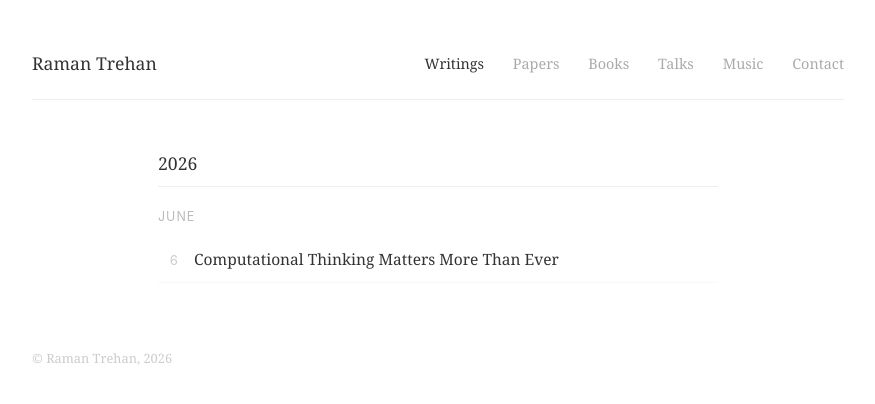
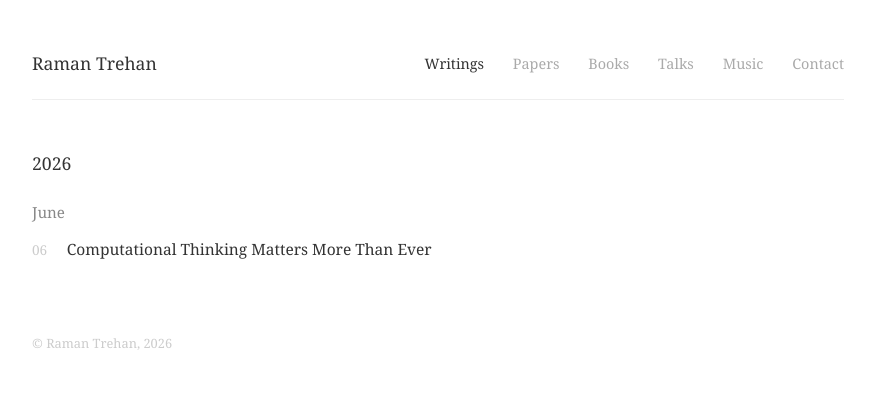
Before and after one commit to ramandeeptrehan/ramandeeptrehan.github.io, a Jekyll site: the page built from writings/index.html, in a window 1280 px wide. Shown: the top 404 px of the page, without its empty margins (202-1077 px from the left). Built offline with Jekyll 4.4.1, drawn with Linux system fonts in a browser that asks for light colours.

Commit message:
Match Zenhabits archives style exactly

```diff
--- a/assets/css/style.css
+++ b/assets/css/style.css
@@ -257,69 +257,52 @@ article h2 {
   color: #555;
 }
 
-/* Writings list */
-.writings-list {
+/* Writings archive */
+.writings-archive {
   max-width: 560px;
-  margin: 0 auto;
 }
 
-.writings-year {
-  margin-bottom: 2.5rem;
-}
-
-.year-heading {
+.archive-year {
   font-size: 1.1rem;
   font-weight: normal;
   color: #333;
-  margin-bottom: 1.2rem;
-  border-bottom: 1px solid #eee;
-  padding-bottom: 0.4rem;
+  margin: 2rem 0 0.5rem;
 }
 
-.writings-month {
-  margin-bottom: 1.5rem;
+.archive-month {
+  font-size: 0.95rem;
+  font-weight: normal;
+  color: #888;
+  margin: 1.2rem 0 0.4rem;
 }
 
-.month-heading {
-  font-size: 0.78rem;
-  font-weight: normal;
-  text-transform: uppercase;
-  letter-spacing: 0.08em;
-  color: #bbb;
-  margin-bottom: 0.6rem;
-  font-family: -apple-system, BlinkMacSystemFont, sans-serif;
-}
-
-.writings-list ul {
+.archive-posts {
   list-style: none;
   padding: 0;
   margin: 0;
 }
 
-.writings-list li {
+.archive-posts li {
   display: flex;
   align-items: baseline;
-  gap: 1rem;
-  padding: 0.5rem 0;
-  border-bottom: 1px solid #f8f8f8;
+  gap: 0.8rem;
+  padding: 0.25rem 0;
 }
 
-.day {
-  font-size: 0.82rem;
+.archive-day {
+  font-size: 0.85rem;
   color: #ccc;
-  min-width: 20px;
-  text-align: right;
-  font-family: -apple-system, BlinkMacSystemFont, sans-serif;
+  min-width: 22px;
 }
 
-.writings-list li a {
+.archive-posts a {
   color: #333;
   text-decoration: none;
   font-size: 0.97rem;
 }
 
-.writings-list li a:hover {
-  color: #5572a8;
+.archive-posts a:hover {
+  text-decoration: underline;
 }
 
 /* Contact */
--- a/writings/index.html
+++ b/writings/index.html
@@ -4,25 +4,22 @@ layout: default
 
 {% assign postsByYear = site.posts | group_by_exp: "post", "post.date | date: '%Y'" %}
 
-<div class="writings-list">
+<div class="writings-archive">
   {% for year in postsByYear %}
-  <div class="writings-year">
-    <h3 class="year-heading">{{ year.name }}</h3>
+  <h3 class="archive-year">{{ year.name }}</h3>
 
   {% assign postsByMonth = year.items | group_by_exp: "post", "post.date | date: '%B'" %}
   {% for month in postsByMonth %}
-    <div class="writings-month">
-      <h4 class="month-heading">{{ month.name }}</h4>
-      <ul>
+  <h4 class="archive-month">{{ month.name }}</h4>
+  <ul class="archive-posts">
     {% for post in month.items %}
     <li>
-          <span class="day">{{ post.date | date: "%-d" }}</span>
+      <span class="archive-day">{{ post.date | date: "%d" }}</span>
       <a href="{{ post.url }}">{{ post.title }}</a>
     </li>
     {% endfor %}
   </ul>
-    </div>
+  {% endfor %}
+
   {% endfor %}
 </div>
-  {% endfor %}
-</div>
```
Lines whose indentation alone changed are shown as unchanged.
